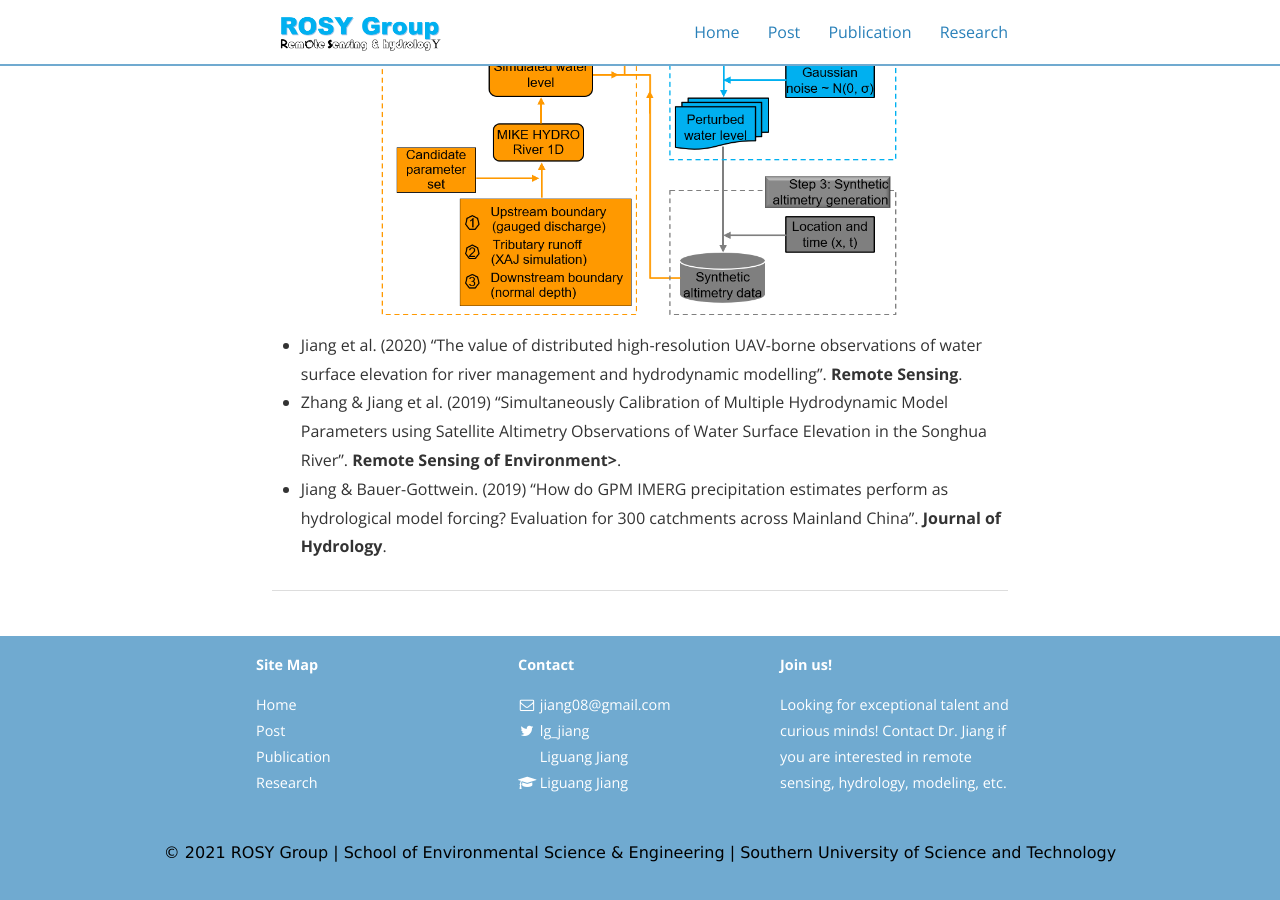
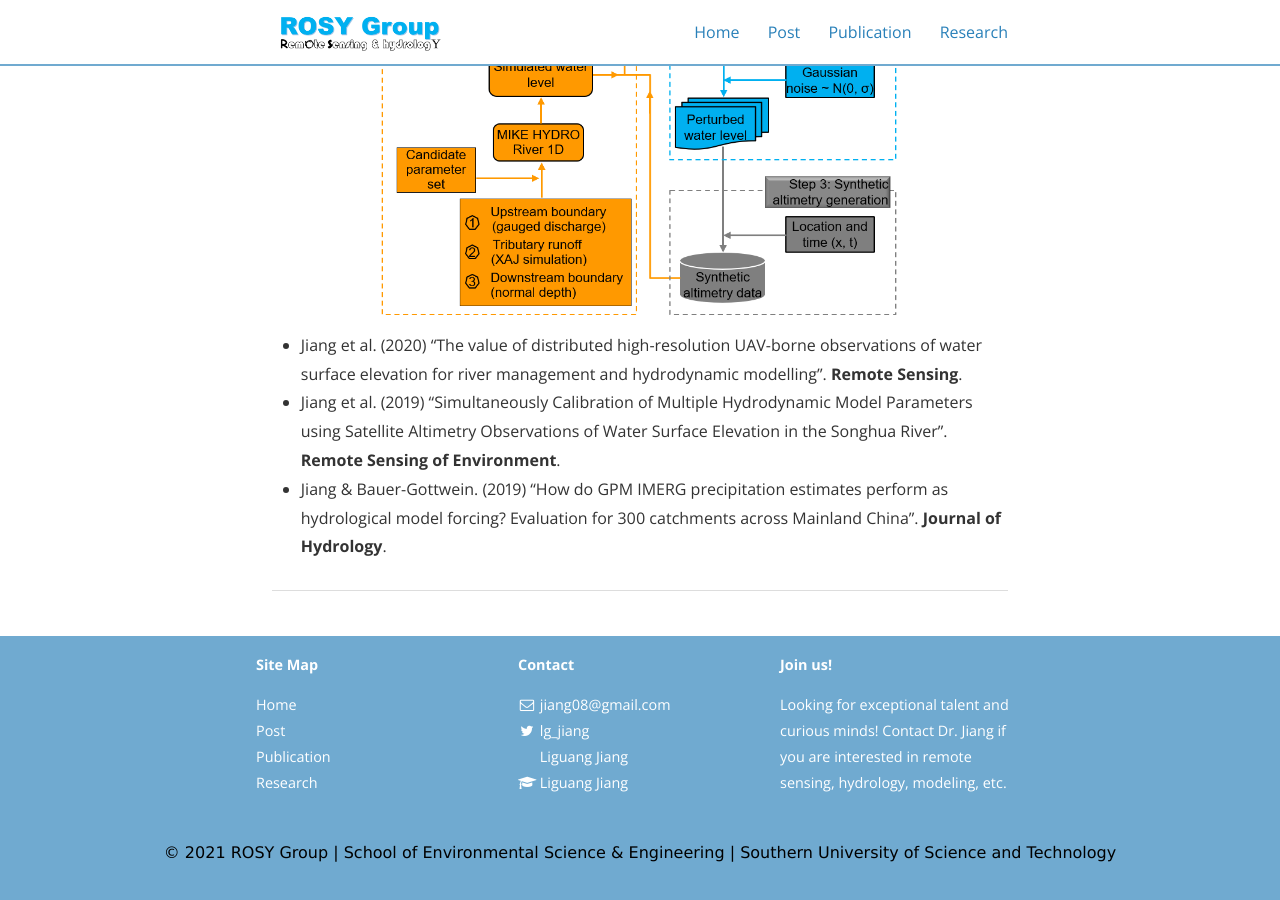
Before and after one commit to 12530/rshydro, a Jekyll site: the page built from research.md, in a window 1280 px wide and 900 px high, scrolled down 2429 px. Built offline with Jekyll 4.4.1, drawn with Linux system fonts in a browser that asks for light colours; nearby versions of some CDN libraries.

Commit message:
Update research.md

```diff
--- a/research.md
+++ b/research.md
@@ -82,7 +82,7 @@ main_nav: true
 
 <ul>
   <li>Jiang et al. (2020) “The value of distributed high-resolution UAV-borne observations of water surface elevation for river management and hydrodynamic modelling”. <b>Remote Sensing</b>. </li>
-  <li>Zhang & Jiang et al. (2019) “Simultaneously Calibration of Multiple Hydrodynamic Model Parameters using Satellite Altimetry Observations of Water Surface Elevation in the Songhua River”. <b>Remote Sensing of Environment></b>. </li>
+  <li>Jiang et al. (2019) “Simultaneously Calibration of Multiple Hydrodynamic Model Parameters using Satellite Altimetry Observations of Water Surface Elevation in the Songhua River”. <b>Remote Sensing of Environment</b>. </li>
   <li>Jiang & Bauer-Gottwein. (2019) “How do GPM IMERG precipitation estimates perform as hydrological model forcing? Evaluation for 300 catchments across Mainland China”. <b>Journal of Hydrology</b>.</li>
 </ul>
 
```
